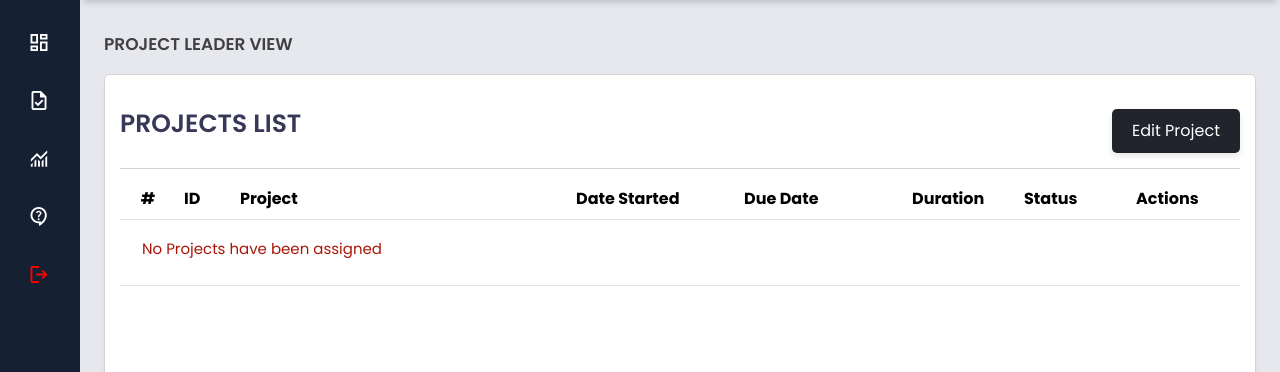
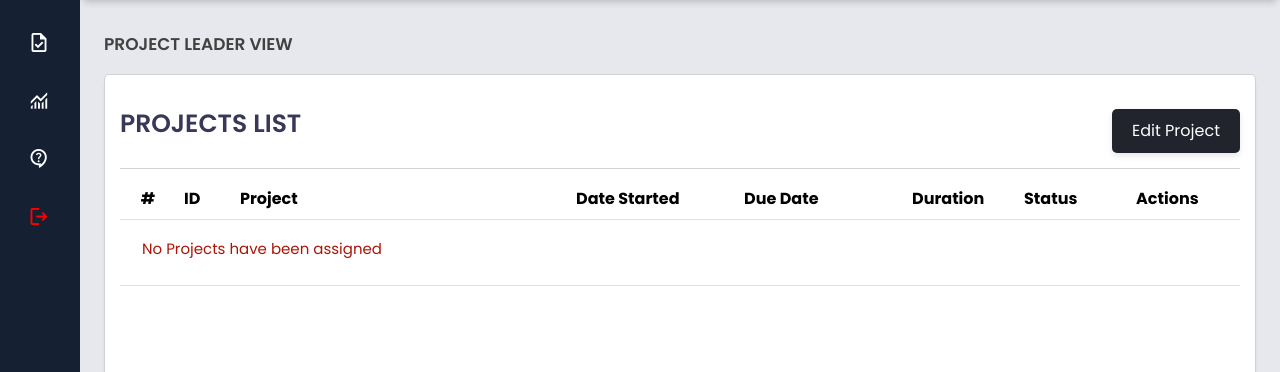
Before and after one commit to johnongit123/Team-Project-Stage-1, a PHP site: page /Music/teamlead/project.php in a window 1280 px wide. Shown: the part 70-442 px from the top of the page. Run offline with PHP 8.4, Linux system fonts and the light colour scheme; the visitor is signed in with stand-in values (Sample User, id 1); data that the repository does not hold is empty.

Commit message:
Update project.php

```diff
--- a/teamlead/project.php
+++ b/teamlead/project.php
@@ -53,13 +53,6 @@ require_once 'delete_project.php';
             <i class="fa-solid fa-bars" id="btn"></i>
         </div>
         <ul class="sidebar-list">
-            <li class="sidebar-list-item">
-                <a href="tl_dash.php">
-                    <span class="material-symbols-outlined">dashboard</span>
-                    <span class="text">Dashboard</span>
-                    <span class="tooltip">Dashboard</span>
-                </a>
-            </li>
             <li class="sidebar-list-item">
                 <a href="tasks.php">
                     <span class="material-symbols-outlined">task</span>
```
